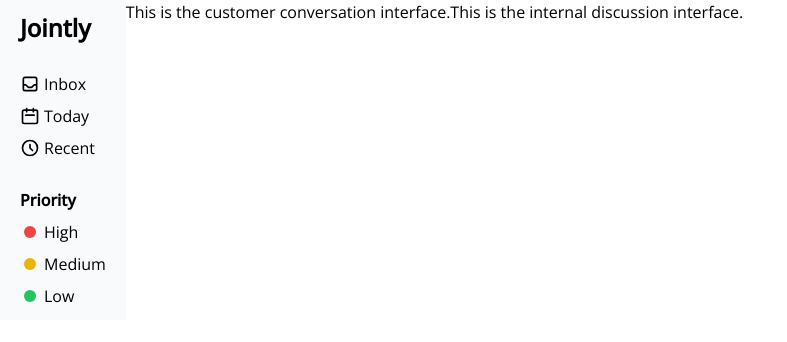
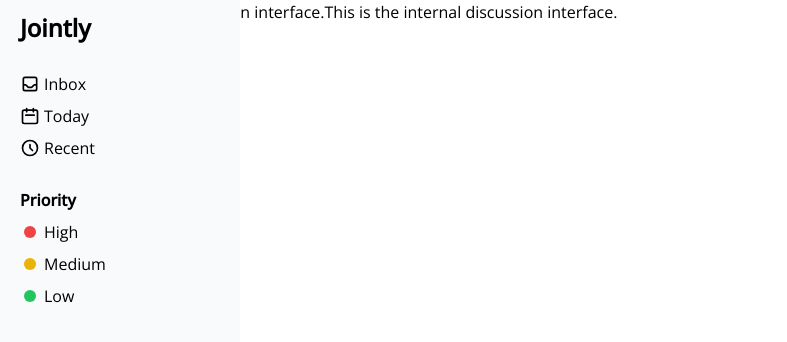
Before and after one commit to RogelioCamargo/jointly, a React (Create React App) app in the folder frontend/: page / in a window 1280 px wide. Shown: the top 342 px of the page, without its empty margins (0-787 px from the left). Built offline with nearby package versions, Linux system fonts and the light colour scheme.

Commit message:
Absolute position side menu

```diff
--- /dev/null
+++ b/frontend/src/components/TicketListItem/index.js
@@ -0,0 +1,3 @@
+import TicketListItem from "./TicketListItem";
+
+export default TicketListItem;
--- a/frontend/src/index.css
+++ b/frontend/src/index.css
@@ -9,9 +9,28 @@
 	font-family: "Open Sans", sans-serif;
 }
 
+html {
+	font-size: 16px;
+}
+
 html,
 body,
 #root,
 .App {
 	height: 100%;
 }
+
+.main-content,
+.ticket-list {
+	width: inherit;
+}
+
+.side-menu {
+	position: absolute;
+	width: 240px;
+}
+
+.main-content {
+	margin-left: 240px;
+	overflow-y: scroll;
+}
```
